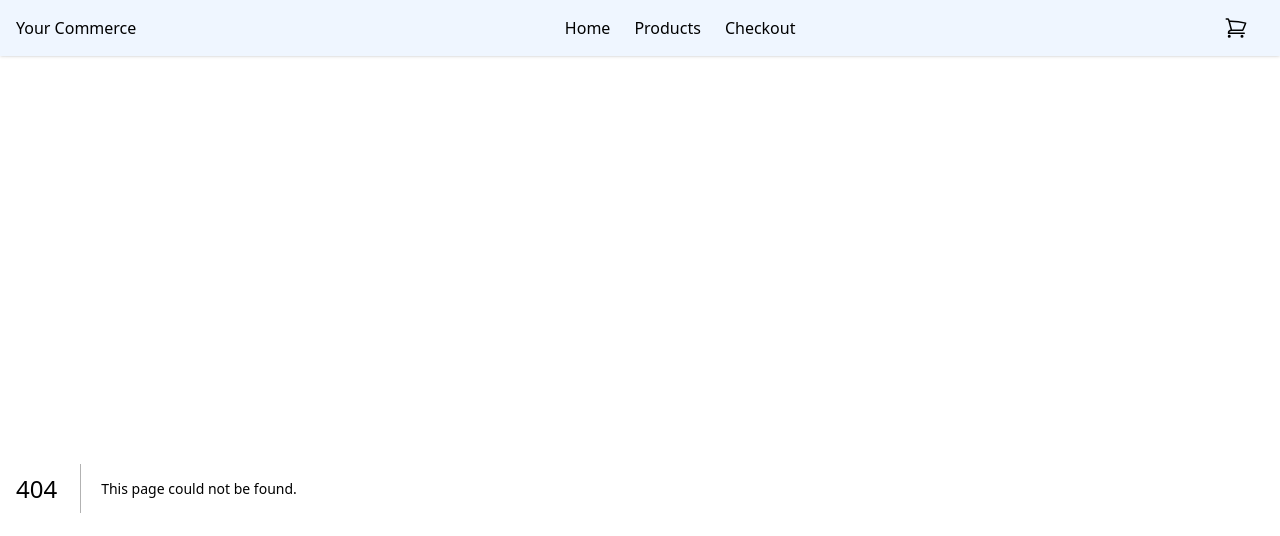
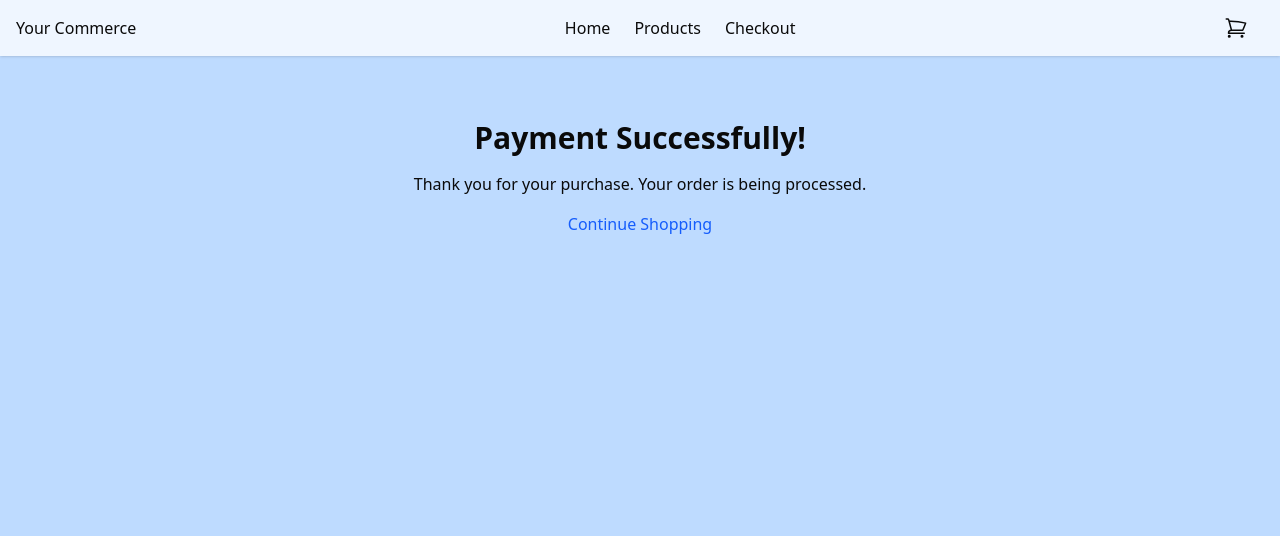
Before and after one commit to timorust/ecommerce, a Next.js app: page /success in a window 1280 px wide. Before the commit this address had no page. Shown: the top 536 px of the page. Built offline with nearby package versions, Linux system fonts and the light colour scheme.

Commit message:
SuccessPage

```diff
--- /dev/null
+++ b/app/success/page.tsx
@@ -0,0 +1,26 @@
+"use client";
+
+import { useCartStore } from "@/store/cart-store";
+import Link from "next/link";
+import { useEffect } from "react";
+
+export default function SuccessPage() {
+  const { clearCart } = useCartStore();
+
+  useEffect(() => {
+    clearCart();
+  }, [clearCart]);
+
+  return (
+    <div className="container mx-auto px-4 py-8 text-center">
+      <h1 className="text-3xl font-bold mb-4">Payment Successfully!</h1>
+      <p className="mb-4">
+        Thank you for your purchase. Your order is being processed.
+      </p>
+
+      <Link href="/product" className="text-blue-600 hover:underline">
+        Continue Shopping
+      </Link>
+    </div>
+  );
+}
```
